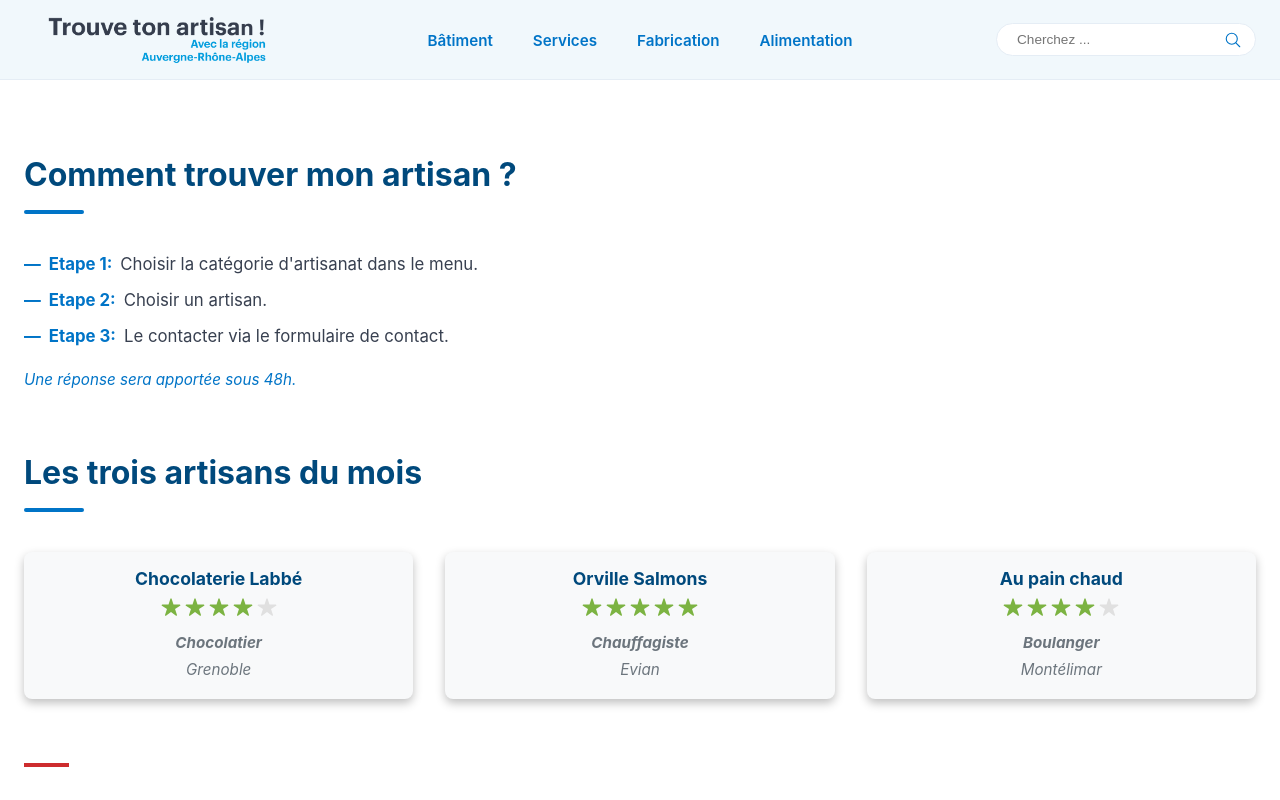
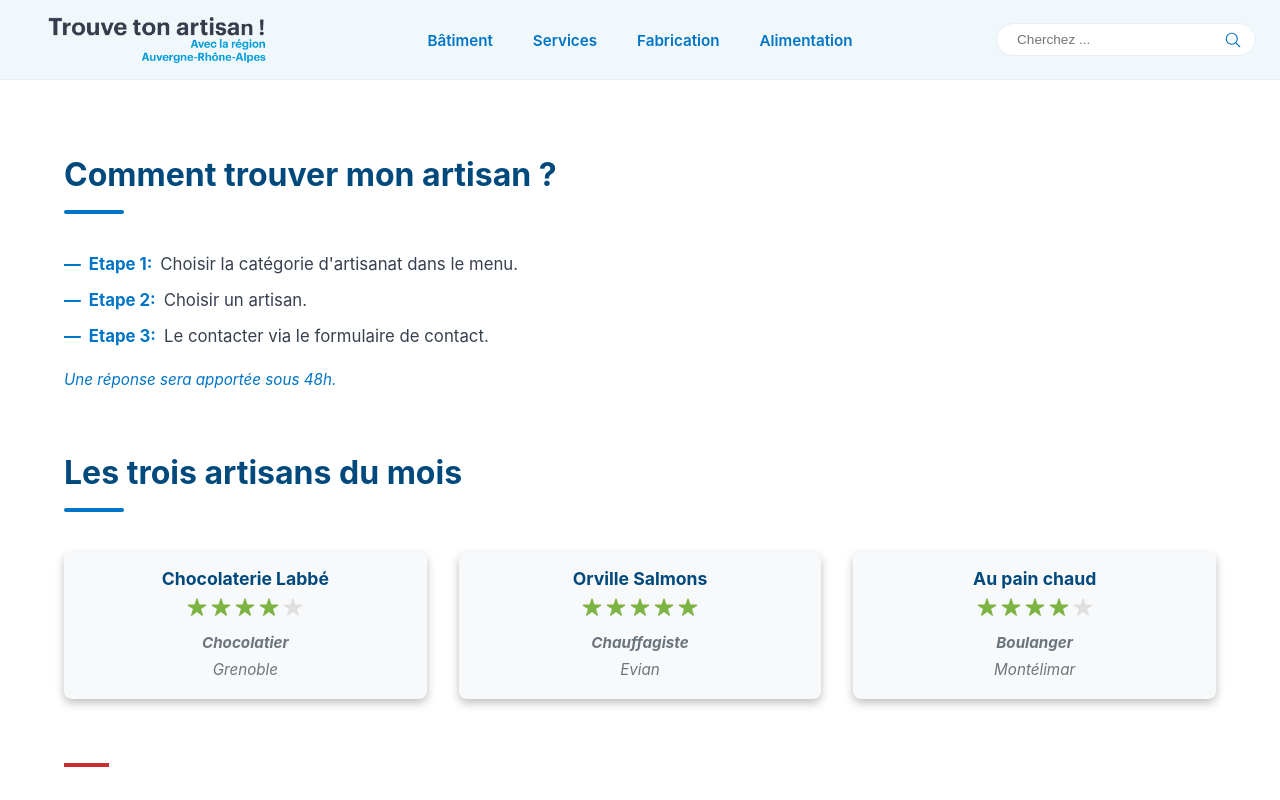
Before and after one commit to userXXIIXII/trouve-ton-artisan, a React (Vite) app: page / in a window 1280 px wide. Shown: the top 800 px of the page. Built offline with nearby package versions, Linux system fonts and the light colour scheme.

Commit message:
Correction des marges et padding pour respecter les grille des maquettes

```diff
--- a/src/styles/main.css
+++ b/src/styles/main.css
@@ -51,3 +51,27 @@
 main {
     flex: 1; /* Le contenu principal prend tout l'espace vide disponible */
 }
+
+.container {
+    width: 100%;
+    margin-left: auto;
+    margin-right: auto;
+    box-sizing: border-box;
+
+  /* Format Mobile : marges latérales resserrées (ex: 16px) */
+    padding-left: 1rem;
+    padding-right: 1rem;
+
+  /* Format Tablette : élargissement progressif des gouttières */
+    @media (min-width: 768px) {
+        padding-left: 2rem;
+        padding-right: 2rem;
+    }
+
+  /* Format Desktop : fixation du plafond de la grille et alignement des repères */
+    @media (min-width: 1024px) {
+        max-width: 1200px;
+        padding-left: 1.5rem;
+        padding-right: 1.5rem;
+    }
+}
```
